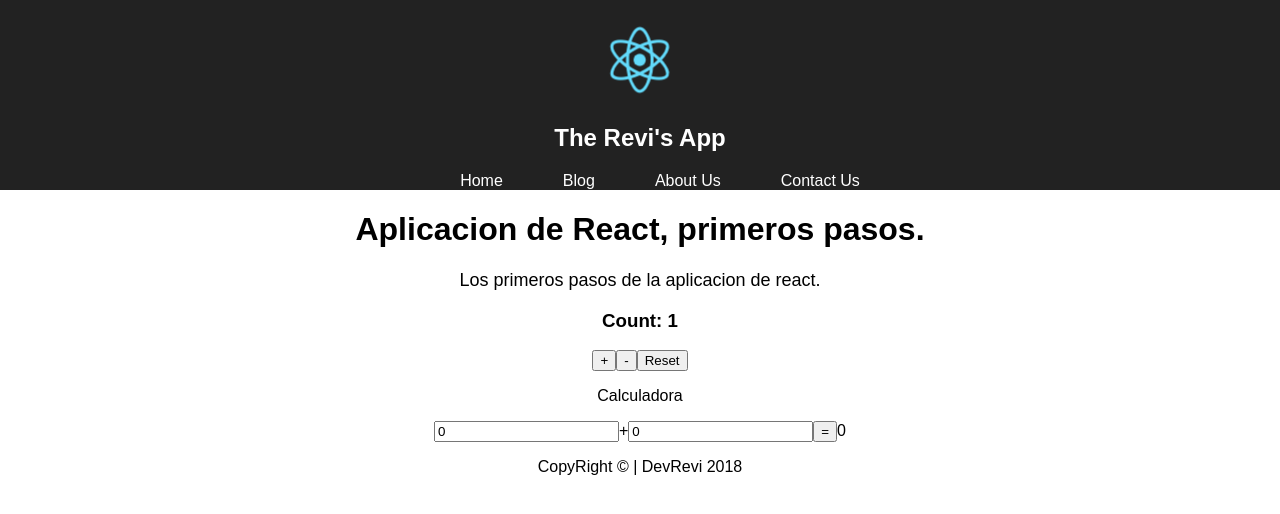
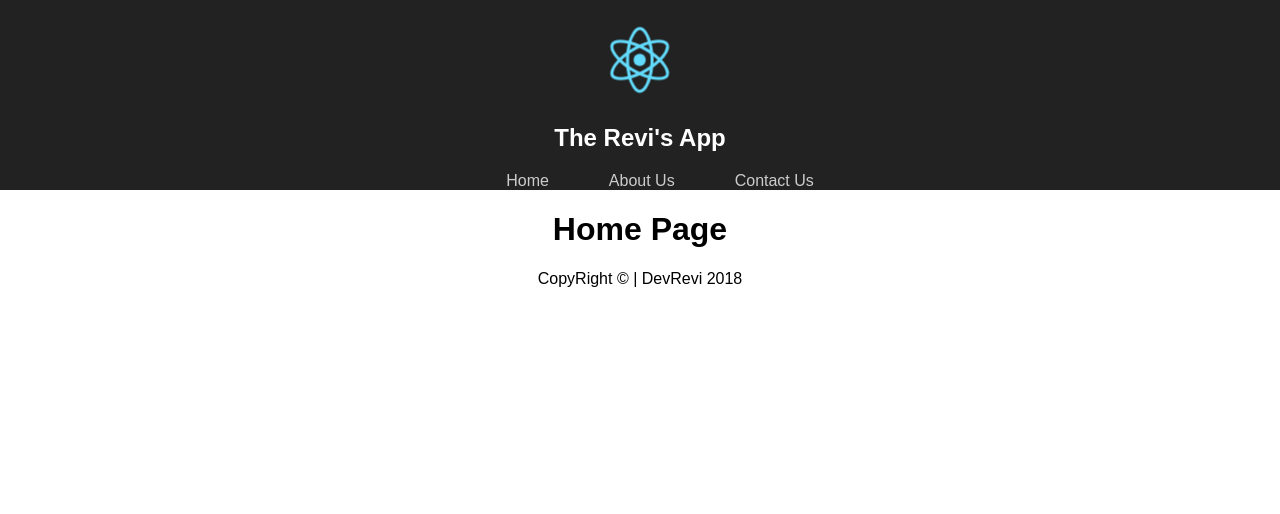
Before and after one commit to Reviilo/my-app, a React (Create React App) app: page / in a window 1280 px wide. Shown: the top 514 px of the page. Built offline with nearby package versions, Linux system fonts and the light colour scheme.

Commit message:
react router

```diff
--- a/package.json
+++ b/package.json
@@ -6,6 +6,7 @@
     "prop-types": "^15.6.1",
     "react": "^16.3.2",
     "react-dom": "^16.3.2",
+    "react-router-dom": "^4.2.2",
     "react-scripts": "1.1.4"
   },
   "scripts": {
--- /dev/null
+++ b/src/components/About/index.js
@@ -0,0 +1,13 @@
+import React, { Component } from 'react';
+
+class About extends Component {
+  render() {
+    return(
+      <div className="About">
+        <h1>About Page</h1>
+      </div>
+    )
+  }
+}
+
+export default About;
--- a/src/components/App.js
+++ b/src/components/App.js
@@ -1,4 +1,5 @@
 import React, { Component } from 'react';
+import PropTypes from 'prop-types';
 
 // Components
 import Header from './global/Header.js';
@@ -9,11 +10,17 @@ import Footer from './global/Footer.js';
 import items from '../data/menu';
 
 class App extends Component {
+  static propTypes = {
+    children: PropTypes.object.isRequired
+  }
+
   render() {
+    const {children} = this.props;
+
     return (
       <div className="App">
         <Header title="The Revi's App" items={items} />
-        <Content />
+        <Content body={children} />
         {/* <Footer copy="CopyRight &copy; | DevRevi 2018" /> */}
         <Footer />
       </div>
--- /dev/null
+++ b/src/components/Contact/index.js
@@ -0,0 +1,13 @@
+import React, { Component } from 'react';
+
+class Contact extends Component {
+  render() {
+    return(
+      <div className="Contact">
+        <h1>Contact Page</h1>
+      </div>
+    )
+  }
+}
+
+export default Contact;
--- /dev/null
+++ b/src/components/Home/index.js
@@ -0,0 +1,13 @@
+import React, { Component } from 'react';
+
+class Home extends Component {
+  render() {
+    return(
+      <div className="Home">
+        <h1>Home Page</h1>
+      </div>
+    )
+  }
+}
+
+export default Home;
--- /dev/null
+++ b/src/components/Page404/index.js
@@ -0,0 +1,13 @@
+import React, { Component } from 'react';
+
+class Page404 extends Component {
+  render() {
+    return(
+      <div className="Page404">
+        <h1>Page404</h1>
+      </div>
+    )
+  }
+}
+
+export default Page404;
--- a/src/components/global/Content.js
+++ b/src/components/global/Content.js
@@ -1,85 +1,20 @@
 // Dependencies
 import React, { Component } from 'react';
+import PropTypes from 'prop-types';
 
 // Assets
 import './css/Content.css';
 
 class Content extends Component {
-  constructor() {
-    super();
-    this.state = {
-      count: 0,
-      result: 0,
-      n1: 0,
-      n2: 0
-    }
-    this.handleCountClick = this.handleCountClick.bind(this);
-    this.handleResultClick = this.handleResultClick.bind(this);
-    this.handleChangeValue = this.handleChangeValue.bind(this);
-  }
-
-  componentDidMount() {
-    this.setState({
-      count: 1
-    });
-  }
-
-  handleCountClick (e) {
-    if(e.target.id === "add") {
-      this.setState({
-        count: this.state.count + 1
-      });
-    } else if (e.target.id === "subtract" && this.state.count > 0) {
-      this.setState({
-        count: this.state.count - 1
-      });
-    } else {
-      this.setState({
-        count: 0
-      });
-    }
-  }
-
-  handleResultClick() {
-    this.setState({
-      result: Number(this.state.n1) + Number(this.state.n2)
-    });
-  }
-
-  handleChangeValue(e) {
-    if(e.target.id === "n1") {
-      this.setState({
-        n1: Number(e.target.value)
-      });
-    } else {
-      this.setState({
-        n2: Number(e.target.value)
-      });
-    }
+  static propTypes = {
+    body: PropTypes.object.isRequired
   }
 
   render() {
+    const {body} = this.props;
     return (
       <div className="Content">
-        <h1>Aplicacion de React, primeros pasos.</h1>
-        <p className="App-intro">
-          Los primeros pasos de la aplicacion de react.
-        </p>
-        <h3>Count: {this.state.count}</h3>
-
-        <button id="add" onClick={this.handleCountClick}>+</button>
-        <button id="subtract" onClick={this.handleCountClick}>-</button>
-        <button id="reset" onClick={this.handleCountClick}>Reset</button>
-
-        <p>Calculadora</p>
-        <div>
-          <input id="n1" type="number" value={this.state.n1} onChange={this.handleChangeValue} />
-          +
-          <input id="n2" type="number" value={this.state.n2} onChange={this.handleChangeValue} />
-          <button id="result" onClick={this.handleResultClick}>=</button>
-          {this.state.result}
-        </div>
-
+        {body}
       </div>
     );
   }
--- a/src/components/global/Header.js
+++ b/src/components/global/Header.js
@@ -1,6 +1,7 @@
 // Dependencies
 import React, { Component } from 'react';
 import PropTypes from 'prop-types';
+import { Link } from 'react-router-dom';
 
 // Assets
 import logo from './images/logo.svg';
@@ -8,8 +9,8 @@ import './css/Header.css';
 
 class Header extends Component {
   static propTypes = {
-    title: PropTypes.string.required,
-    items: PropTypes.array.required
+    title: PropTypes.string.isRequired,
+    items: PropTypes.array.isRequired
   }
 
   render() {
@@ -26,7 +27,11 @@ class Header extends Component {
 
 
         <ul className="menu">
-          {items && items.map((item, i) => <li key={i}>{item.title}</li> )}
+          {
+            items && items.map(
+              (item, i) => <li key={i}><Link to={item.url}>{item.title}</Link></li>
+            )
+          }
         </ul>
 
 
--- a/src/components/global/css/Header.css
+++ b/src/components/global/css/Header.css
@@ -26,6 +26,15 @@
   cursor: pointer;
 }
 
+.menu li a {
+  color: #CCC;
+  text-decoration: none;
+}
+
+.menu li a:hover {
+  color: #EEE;
+}
+
 
 @keyframes App-logo-spin {
   from { transform: rotate(0deg); }
--- a/src/data/menu.js
+++ b/src/data/menu.js
@@ -1,18 +1,14 @@
 export default [
   {
     title: 'Home',
-    ulr: '/'
-  },
-  {
-    title: 'Blog',
-    ulr: '/blog'
+    url: '/'
   },
   {
     title: 'About Us',
-    ulr: '/about'
+    url: '/about'
   },
   {
     title: 'Contact Us',
-    ulr: '/contact'
+    url: '/contact'
   },
 ];
--- a/src/index.js
+++ b/src/index.js
@@ -1,8 +1,20 @@
+// Dependencies
 import React from 'react';
-import ReactDOM from 'react-dom';
+import { render } from 'react-dom';
+import { BrowserRouter as Router } from 'react-router-dom';
+
+// Routes
+import AppRoutes from './routes';
+
+// Assets
 import './index.css';
-import App from './components/App';
 import registerServiceWorker from './registerServiceWorker';
 
-ReactDOM.render(<App />, document.getElementById('root'));
+render(
+  <Router>
+    <AppRoutes />
+  </Router>,
+  document.getElementById('root')
+);
+
 registerServiceWorker();
--- /dev/null
+++ b/src/routes.js
@@ -0,0 +1,23 @@
+// Dependencies
+import React from 'react';
+import { Route, Switch } from "react-router-dom";
+
+// Components
+import App from './components/App';
+import Home from './components/Home';
+import About from './components/About';
+import Contact from './components/Contact';
+import Page404 from './components/Page404';
+
+const AppRoutes = () =>
+  <App>
+    <Switch>
+      <Route exact path="/" component={Home} />
+      <Route exact path="/about" component={About} />
+      <Route exact path="/contact" component={Contact} />
+      <Route component={Page404} />
+    </Switch>
+  </App>
+
+
+export default AppRoutes;
```
